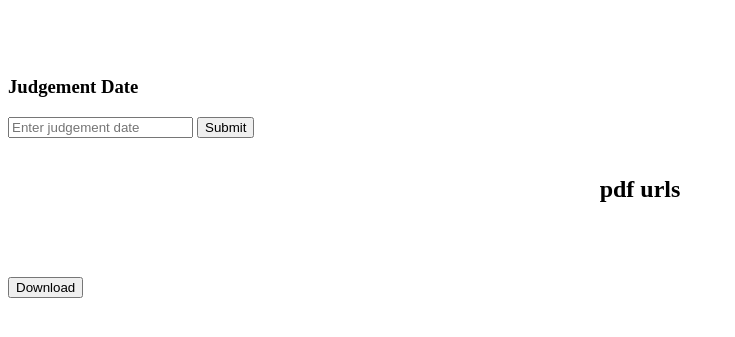
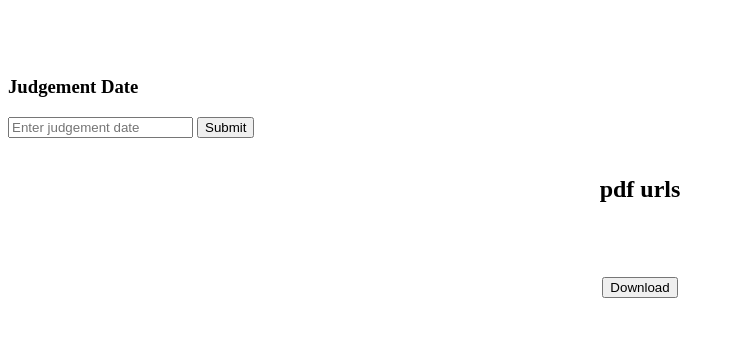
Before and after one commit to poojamothi/automation, a Flask app: page / in a window 1280 px wide. Shown: the part 45-382 px from the top of the page, without its empty margins (0-735 px from the left). Run offline with Flask 2, Linux system fonts and the light colour scheme.

Commit message:
Update home.html

```diff
--- a/templates/home.html
+++ b/templates/home.html
@@ -21,10 +21,11 @@
     </br></br>
    </div>
   </form>
+ <div class="footer" align="center">
 <form action="/download/" method="post">
 
     <button id="download" name="download" type="submit" >Download</button>
 </form>
-
+</div>
 </body>
 </html>
```
